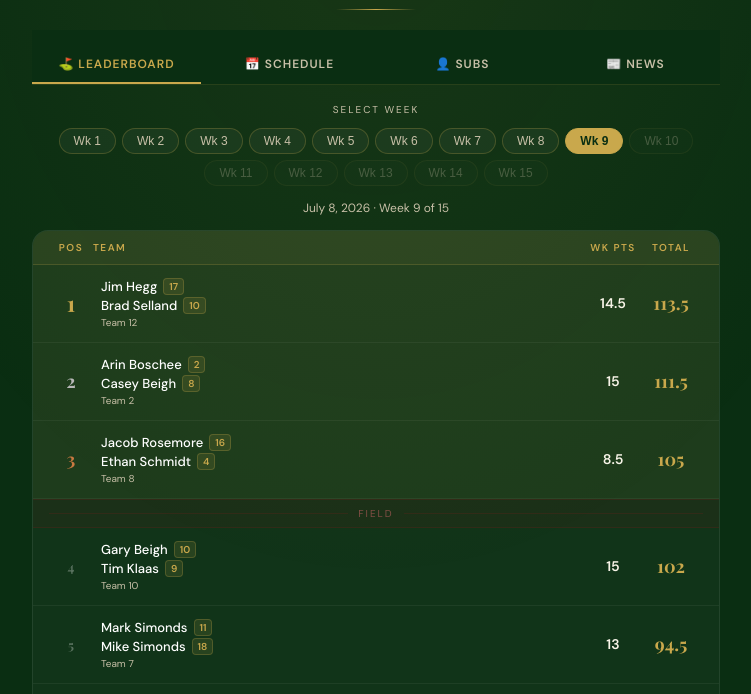
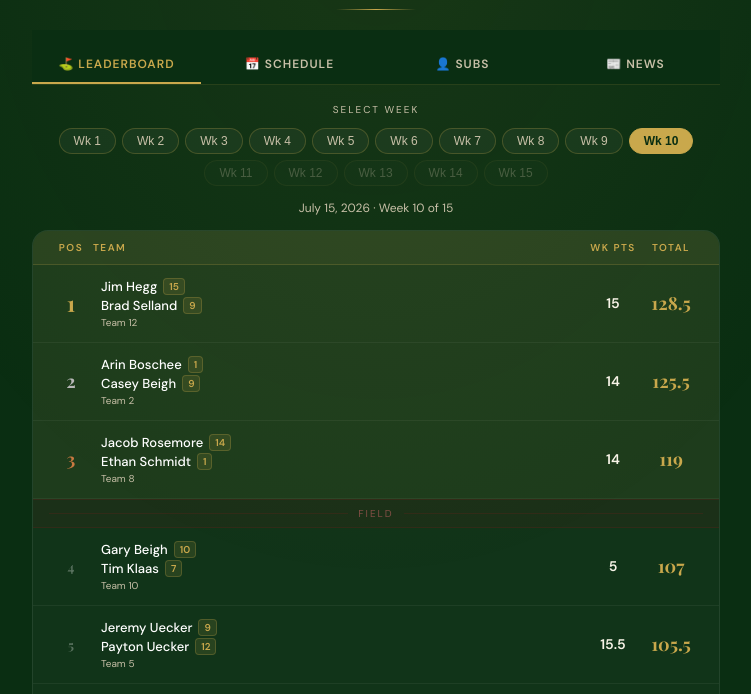
Before and after one commit to sddavis89/League-Schedule, a plain HTML site: page index.html in a window 1280 px wide. Shown: the part 93-787 px from the top of the page, without its empty margins (264-1015 px from the left). Drawn offline with nearby package versions, Linux system fonts and the light colour scheme.

Commit message:
Add files via upload

```diff
--- a/index.html
+++ b/index.html
@@ -373,18 +373,34 @@ const weeklyStandings={
     {rank:12,team:14, p1hc:9,  p2hc:12, wkpts:6,   total:84.5},
     {rank:13,team:1,  p1hc:16, p2hc:14, wkpts:12,  total:83.5},
     {rank:14,team:3,  p1hc:0,  p2hc:12, wkpts:9,   total:81}
+  ]},
+  10:{date:"July 15, 2026",standings:[
+    {rank:1, team:12, p1hc:15, p2hc:9,  wkpts:15,  total:128.5},
+    {rank:2, team:2,  p1hc:1,  p2hc:9,  wkpts:14,  total:125.5},
+    {rank:3, team:8,  p1hc:14, p2hc:1,  wkpts:14,  total:119},
+    {rank:4, team:10, p1hc:10, p2hc:7,  wkpts:5,   total:107},
+    {rank:5, team:5,  p1hc:9,  p2hc:12, wkpts:15.5,total:105.5},
+    {rank:6, team:6,  p1hc:4,  p2hc:13, wkpts:14,  total:104.5},
+    {rank:6, team:7,  p1hc:11, p2hc:18, wkpts:10,  total:104.5},
+    {rank:8, team:11, p1hc:12, p2hc:12, wkpts:16,  total:103.5},
+    {rank:9, team:4,  p1hc:8,  p2hc:8,  wkpts:11,  total:99},
+    {rank:10,team:9,  p1hc:18, p2hc:5,  wkpts:7,   total:97.5},
+    {rank:11,team:13, p1hc:5,  p2hc:10, wkpts:7,   total:96.5},
+    {rank:12,team:14, p1hc:10, p2hc:13, wkpts:5.5, total:90},
+    {rank:13,team:1,  p1hc:12, p2hc:14, wkpts:6,   total:89.5},
+    {rank:14,team:3,  p1hc:0,  p2hc:13, wkpts:7,   total:88}
   ]}
 };
-const latestWeek=9;
+const latestWeek=10;
 const subs=[
   {name:"Stephen Davis",    hc:7,  weeksPlayed:7, lastPlayed:"Wk 8 — Jul 1"},
   {name:"Ian McClanahan",   hc:6,  weeksPlayed:4, lastPlayed:"Wk 9 — Jul 8"},
-  {name:"Braylyn Baysinger",hc:17, weeksPlayed:4, lastPlayed:"Wk 9 — Jul 8"},
+  {name:"Braylyn Baysinger",hc:16, weeksPlayed:5, lastPlayed:"Wk 10 — Jul 15"},
   {name:"Brody Uecker",     hc:18, weeksPlayed:1, lastPlayed:"Wk 2 — May 20"},
   {name:"Reed Goergen",     hc:18, weeksPlayed:1, lastPlayed:"Wk 9 — Jul 8"},
   {name:"Wyatt Feistner",   hc:12, weeksPlayed:2, lastPlayed:"Wk 7 — Jun 24"},
   {name:"Will Simonds",     hc:18, weeksPlayed:1, lastPlayed:"Wk 5 — Jun 10"},
-  {name:"Jim Vandenhemel",  hc:8,  weeksPlayed:2, lastPlayed:"Wk 8 — Jul 1"},
+  {name:"Jim Vandenhemel",  hc:9,  weeksPlayed:3, lastPlayed:"Wk 10 — Jul 15"},
   {name:"Tim Voneye",       hc:13, weeksPlayed:2, lastPlayed:"Wk 7 — Jun 24"},
   {name:"Kregg Krueger",    hc:1,  weeksPlayed:1, lastPlayed:"Wk 9 — Jul 8"},
 ];
```
